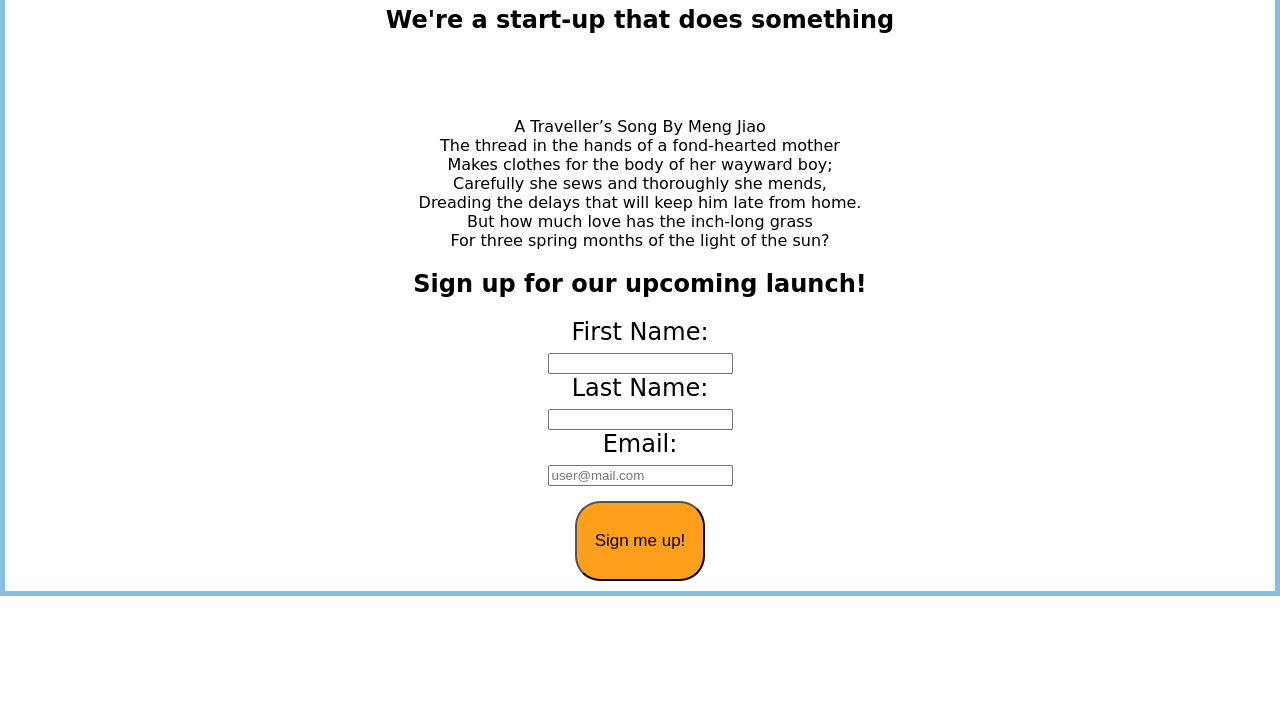
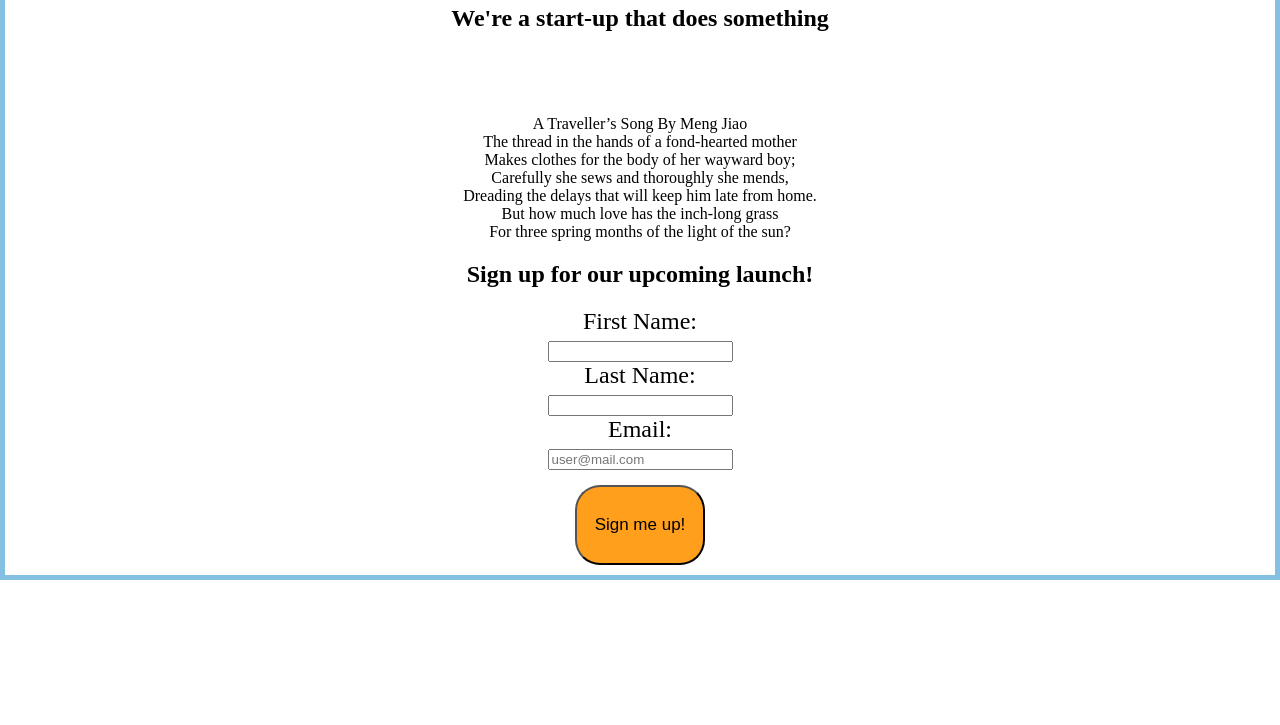
Before and after one commit to lhcaleo/Full-stack-web-learning, a plain HTML site: page CAPSTONE_PROJECT/capstone.html in a window 1280 px wide. Shown: the part 75-800 px from the top of the page. Drawn offline with Linux system fonts and the light colour scheme.

Commit message:
Update capstone.css
change font style

```diff
--- a/CAPSTONE_PROJECT/capstone.css
+++ b/CAPSTONE_PROJECT/capstone.css
@@ -1,5 +1,5 @@
 body{
-  font-family: 'Abril Fatface', cursive;
+  font-family: 'Abril Fatface';
   background-color:  white;
   color: black;
   text-align: center;
```
